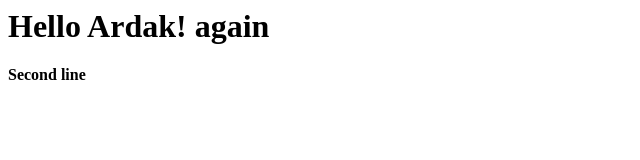
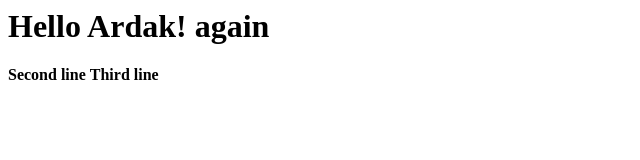
Before and after one commit to ardakshalkar/gittest, a plain HTML site: page index.html in a window 1280 px wide. Shown: the full height of the page, 0-640 px from the left. Drawn offline with Linux system fonts and the light colour scheme.

Commit message:
Second file

```diff
--- a/index.html
+++ b/index.html
@@ -2,5 +2,6 @@
 <body>
 	<h1>Hello Ardak! again</h1>
 	<strong>Second line</strong>
+	<strong>Third line</strong>
 </body>
 </html>
```
